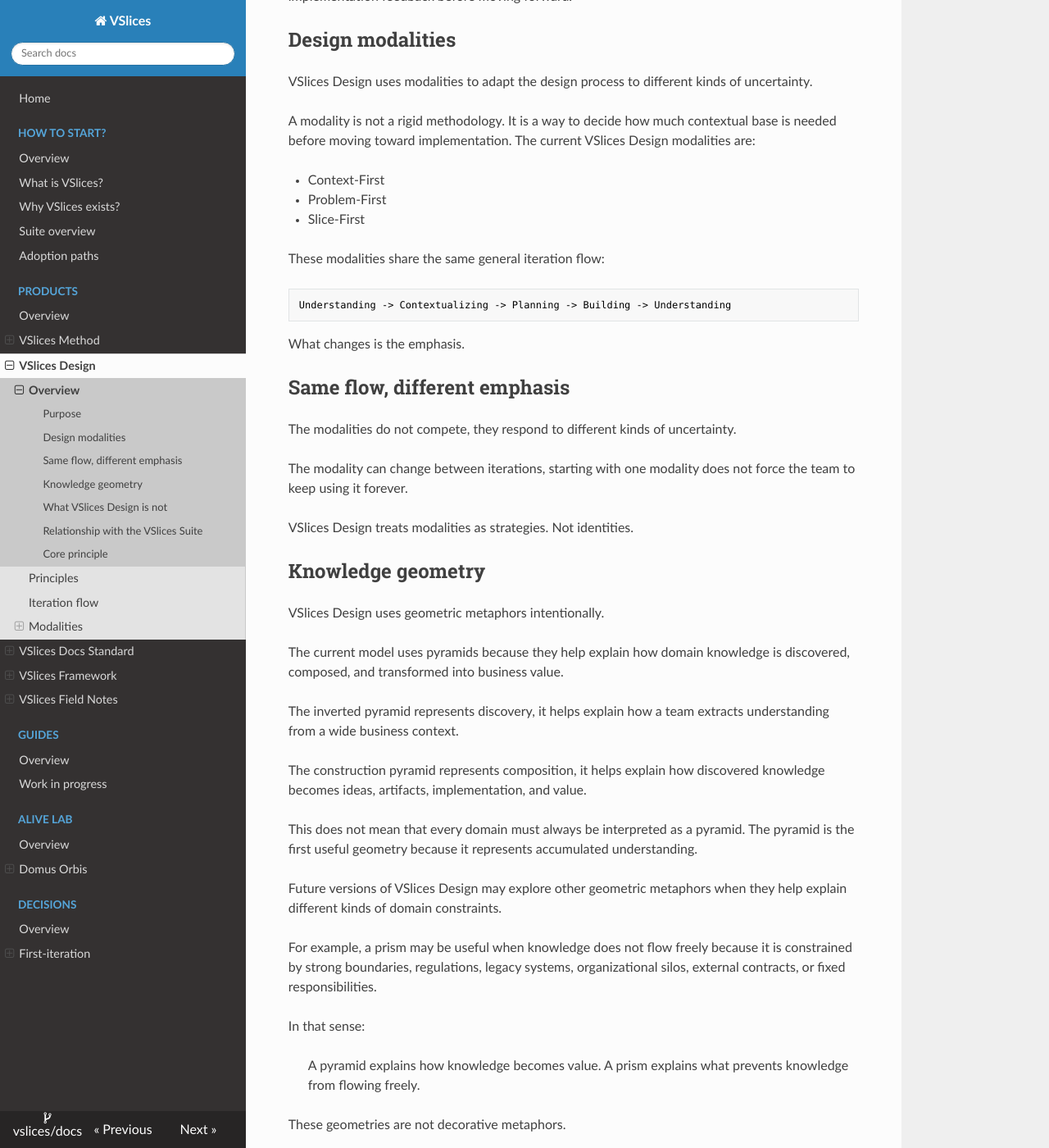
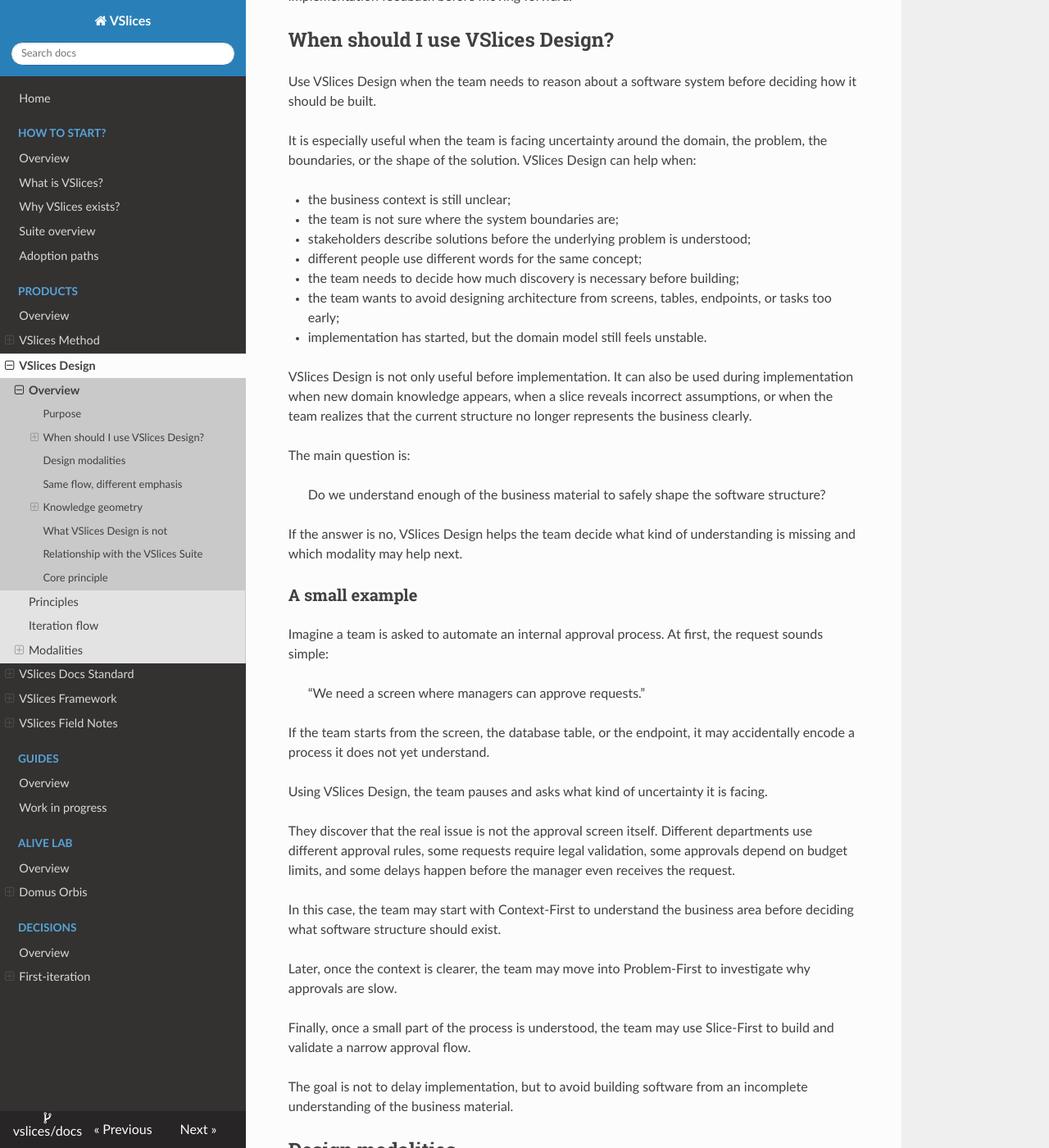
Before and after one commit to vslices/docs, an MkDocs documentation site: the page built from docs/products/design/index.md, in a window 1280 px wide and 1400 px high, scrolled down 1168 px. Shown: the whole window at 82% size. Built offline with MkDocs 1.6.1, drawn with Linux system fonts in a browser that asks for light colours; nearby versions of some CDN libraries; some of the changed text lies outside the part shown.

Commit message:
feat: agregadas entradas de comparasión yt nuevoas secciones para mayor entendimiento

```diff
--- a/docs/products/design/index.md
+++ b/docs/products/design/index.md
@@ -38,6 +38,48 @@ When the domain is unclear, fragmented, manual, legacy-driven, or organizational
 VSlices Design exists to reduce that risk.
 
 Its purpose is to help teams choose the right amount of understanding, context, planning, and implementation feedback before moving forward.
+
+## When should I use VSlices Design?
+
+Use VSlices Design when the team needs to reason about a software system before deciding how it should be built.
+
+It is especially useful when the team is facing uncertainty around the domain, the problem, the boundaries, or the shape of the solution. VSlices Design can help when:
+
+- the business context is still unclear;
+- the team is not sure where the system boundaries are;
+- stakeholders describe solutions before the underlying problem is understood;
+- different people use different words for the same concept;
+- the team needs to decide how much discovery is necessary before building;
+- the team wants to avoid designing architecture from screens, tables, endpoints, or tasks too early;
+- implementation has started, but the domain model still feels unstable.
+
+VSlices Design is not only useful before implementation. It can also be used during implementation when new domain knowledge appears, when a slice reveals incorrect assumptions, or when the team realizes that the current structure no longer represents the business clearly.
+
+The main question is:
+
+> Do we understand enough of the business material to safely shape the software structure?
+
+If the answer is no, VSlices Design helps the team decide what kind of understanding is missing and which modality may help next.
+
+### A small example
+
+Imagine a team is asked to automate an internal approval process. At first, the request sounds simple:
+
+> “We need a screen where managers can approve requests.”
+
+If the team starts from the screen, the database table, or the endpoint, it may accidentally encode a process it does not yet understand.
+
+Using VSlices Design, the team pauses and asks what kind of uncertainty it is facing.
+
+They discover that the real issue is not the approval screen itself. Different departments use different approval rules, some requests require legal validation, some approvals depend on budget limits, and some delays happen before the manager even receives the request.
+
+In this case, the team may start with Context-First to understand the business area before deciding what software structure should exist.
+
+Later, once the context is clearer, the team may move into Problem-First to investigate why approvals are slow.
+
+Finally, once a small part of the process is understood, the team may use Slice-First to build and validate a narrow approval flow.
+
+The goal is not to delay implementation, but to avoid building software from an incomplete understanding of the business material.
 
 ## Design modalities
 
@@ -92,6 +134,32 @@ They are reasoning tools.
 
 Their purpose is to help teams understand how knowledge behaves before deciding how software should be designed.
 
+### Example: regulated approval flow
+
+Consider a system that manages approval requests in a regulated industry.
+
+At first, the team may think about the domain as a pyramid: they collect business knowledge, identify concepts, define processes, and eventually transform that understanding into software structure.
+
+But the knowledge does not move freely from discovery to implementation.
+
+Legal rules, audit requirements, external contracts, and compliance responsibilities filter what the team is allowed to build.
+
+> Some flows are not valid, even if users want them.
+> Some data cannot be exposed, even if it would simplify the interface.
+> Some decisions must be recorded, even if the business process would be faster without that traceability.
+
+In this case, a prism may be a better geometry than a simple pyramid.
+
+The prism represents the constraints that reshape domain knowledge before it becomes software. The team is not only asking:
+
+> What does the business need?
+
+It is also asking:
+
+> Which constraints transform, block, or reshape what the software is allowed to do?
+
+This keeps the metaphor practical. A knowledge geometry is not decoration. It is a way to make visible how understanding moves, changes, or gets constrained before becoming architecture and implementation.
+
 ## What VSlices Design is not
 
 VSlices Design is not a universal methodology. It does not claim that every system should be designed the same way. And it does not assume that:
--- a/mkdocs.yml
+++ b/mkdocs.yml
@@ -38,6 +38,7 @@ nav:
                 - Slice first:
                     - Introduction: products/design/modalities/slice-first/index.md
                     - Emphasis: products/design/modalities/slice-first/emphasis.md
+                - Comparasions: products/design/modalities/comparisons.md
         - VSlices Docs Standard:
             - Overview: products/docs-standard/index.md
             - Document types: products/docs-standard/document-types.md
```
Also changed, not shown: docs/products/design/modalities/comparasion.md (added, +152 -0 lines).
